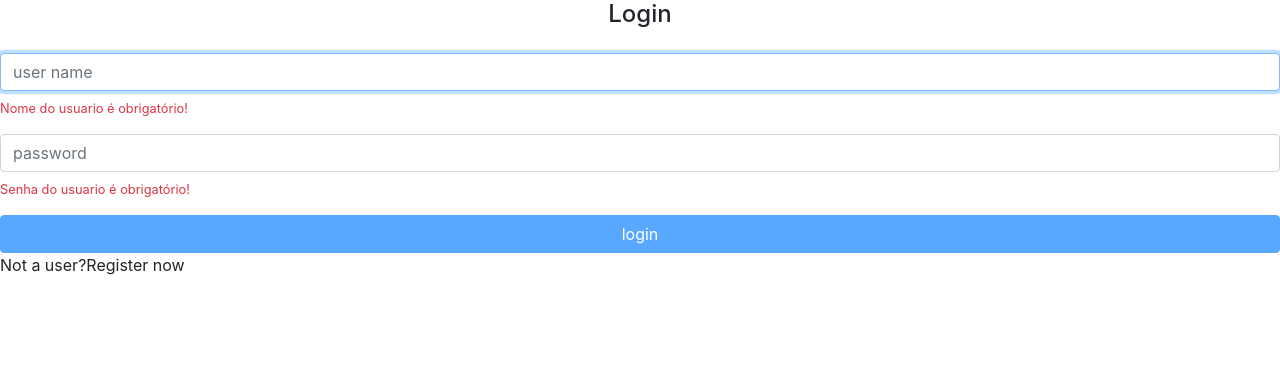
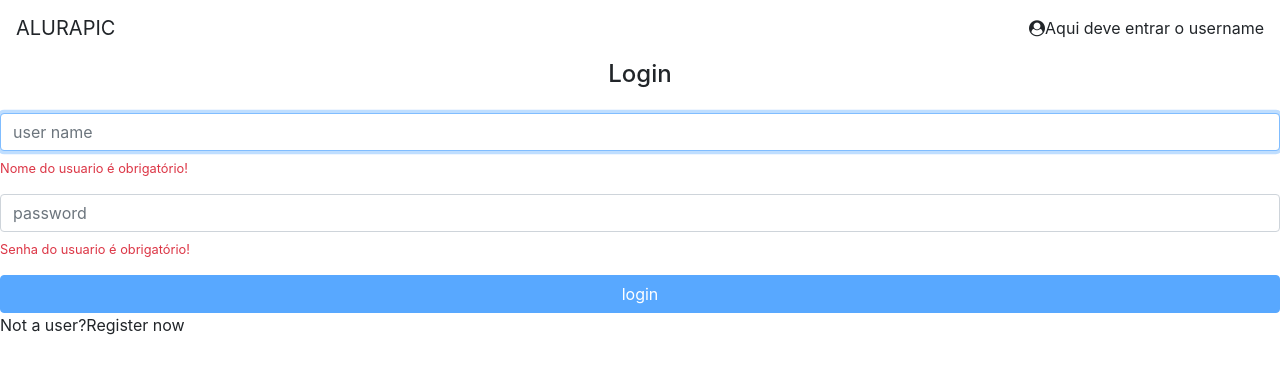
Before and after one commit to ThiagoSegadilha/InstaPets, an Angular app: page / in a window 1280 px wide. Shown: the top 374 px of the page. Built offline with nearby package versions, Linux system fonts and the light colour scheme.

Commit message:
criacao do componente header fixado

```diff
--- a/src/app/app.component.html
+++ b/src/app/app.component.html
@@ -1 +1,2 @@
+<app-header></app-header>
 <router-outlet></router-outlet>
--- a/src/app/app.module.ts
+++ b/src/app/app.module.ts
@@ -7,6 +7,7 @@
 import {ErrosModule} from "./erros/erros.module";
 import {FotoListaResolver} from "./fotos/foto-lista/foto-lista.resolver";
 import {HomeModule} from "./home/home.module";
+import {CoreModule} from "./core/core.module";
 
 @NgModule({
   declarations: [
@@ -17,7 +18,8 @@
         FotosModule,
         AppRoutingModule,
         ErrosModule,
-    HomeModule
+        HomeModule,
+        CoreModule
     ],
   providers: [
     FotoListaResolver
--- /dev/null
+++ b/src/app/core/header/header.component.html
@@ -0,0 +1,9 @@
+<header class="fixed-top">
+  <nav class="navbar navbar-light bg-white">
+    <a class="navbar-brand">ALURAPIC</a>
+    <div>
+      <i class="fa fa-user-circle"></i>
+      <a>Aqui deve entrar o username</a>
+    </div>
+  </nav>
+</header>
--- /dev/null
+++ b/src/app/core/header/header.component.ts
@@ -0,0 +1,15 @@
+import { Component, OnInit } from '@angular/core';
+
+@Component({
+  selector: 'app-header',
+  templateUrl: './header.component.html',
+  styleUrls: ['./header.component.css']
+})
+export class HeaderComponent implements OnInit {
+
+  constructor() { }
+
+  ngOnInit() {
+  }
+
+}
--- a/src/index.html
+++ b/src/index.html
@@ -7,6 +7,12 @@
 
   <meta name="viewport" content="width=device-width, initial-scale=1">
   <link rel="icon" type="image/x-icon" href="favicon.ico">
+
+  <style>
+    body {
+      padding-top: 60px;
+    }
+  </style>
 </head>
 <body>
   <app-root></app-root>
```
Also changed, not shown: src/app/core/core.module.ts (added, +16 -0 lines), src/app/core/header/header.component.css (added). Lines whose indentation alone changed are shown as unchanged.
